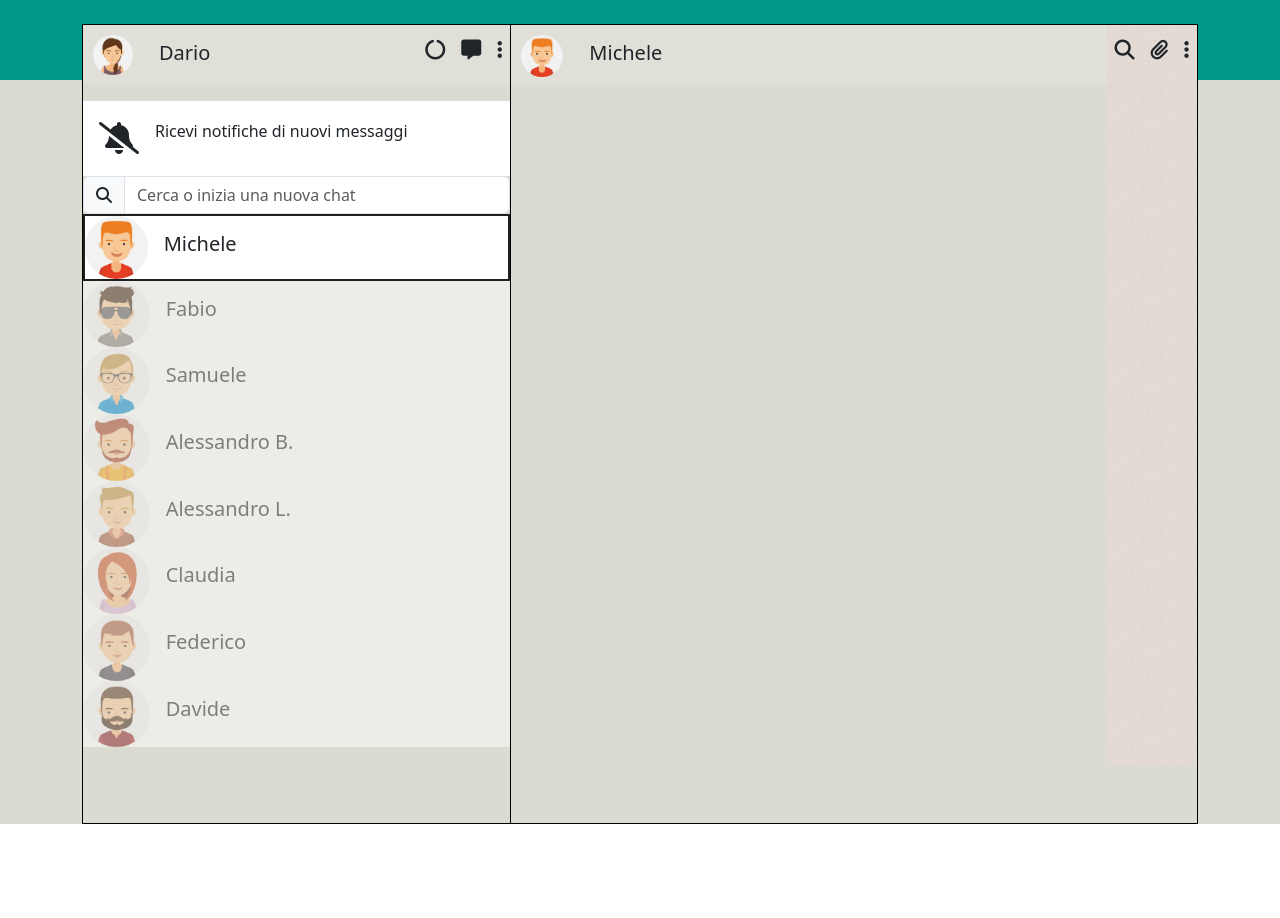
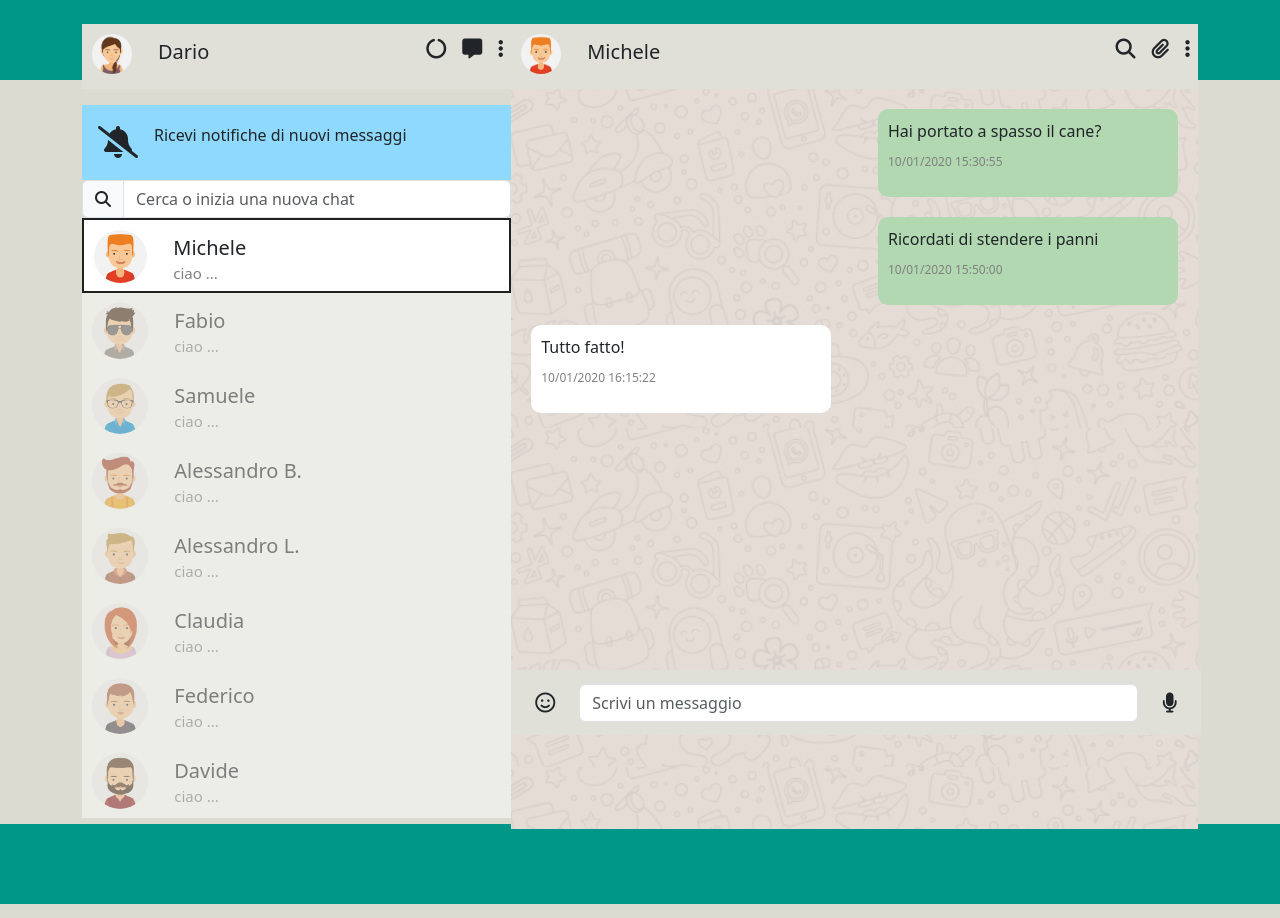
Before and after one commit to DarioLoForti/vue-boolzapp, a plain HTML site: page index.html in a window 1280 px wide. Before the commit the page ends 824 px from the top, so only its background shows below. Drawn offline with nearby package versions, Linux system fonts and the light colour scheme.

Commit message:
mileston 1 completata

```diff
--- a/css/style.css
+++ b/css/style.css
@@ -11,7 +11,7 @@ body{
 }
 
 .content{
-border: 1px solid black;
+
 height: 800px;
 margin: 0 auto;
 }
@@ -22,44 +22,80 @@ width: 500px;
 
 .right{
  width: 800px;
- border-left: none;
+
 }
 
 .profile{
     width: 100%;
+    height: 65px;
     background-color: #e0e0d8;
 }
 
-.image>img{
-width: 40px;
+.profile img{
+height: 40px;
 border-radius: 50%;
-margin:10px
+margin:10px;
 }
+
 .notifiche{
-    background-color: white;
+    background-color: #8ED9FD;
     height: 75px;
     align-items: center;
 }
 .profile-message{
-    height: 60px;
+    height: 65px;
     background-color: #e0e0d8;
 }
 .chat{
     height: 740px;
     background-image: url(../img/mine.jpg);
     background-size: contain;
+    display: flex;
+    flex-direction: column;
+    overflow-y: auto;
+    padding: 10px;
 }
-.list-conctact{
-    height: 600px;
+.message {
+    width: 300px;
+    margin: 10px;
+    padding: 10px;
+    border-radius: 10px;
+}
+
+.sent {
+    align-self: flex-end;
+    background-color: #b2d8b2;
+}
+
+.received {
+    align-self: flex-start;
+    background-color: white;
+}
+
+.message-text {
+    margin: 0;
+}
+
+.message-date {
+    font-size: 12px;
+    color: gray;
+    margin-top: 10px;
+}
+.list-contact{
+    height: 700px;
 }
 .contact-all img{
     border-radius: 50%;
-    height: 100%;
+    margin: 10px;
+    height: 75%;
     object-fit: cover;
 }
-
+.text span{
+    font-size: 15px;
+    color: gray;
+}
 .contact-all{
-    height: calc(600px / 9);
+    height: calc(600px / 8);
     opacity: 0.5;
     background-color: white;
 }
@@ -69,7 +105,20 @@ margin:10px
 }
 
 .profile-message img{
-    height: 70%;
+    height: 40px;
     border-radius: 50%;
     margin: 10px
 }
+.input-messages{
+    width: 690px;
+    height: 65px;
+    background-color: #e0e0d8;
+    position: fixed;
+    bottom: 65px;
+    justify-content: space-between;
+    align-items: center;
+
+}
+.input-message{
+    width: 650px;
+}
--- a/index.html
+++ b/index.html
@@ -35,15 +35,19 @@
                               </div>
                               <div class="list-contact">
                                   <div class="contact-all d-flex"
-                                  v-for="(contact, index) in contacts"
+                                  v-for="(contact, index) in contacts" key="index"
                                   :class="currentContact === index ? 'active' : ''"
                                   @click="changeContact(index)"
                                   >
                                   <img :src="contact.avatar" alt="">
-                                  <h5 class="m-3">
-                                    {{ contact.name }}
-                                  </h5>
+                                  <div class="text">
+                                      <h5 class="m-3">
+                                        {{ contact.name }}
+                                        <br>
+                                        <span>ciao ...</span>
+                                      </h5>
 
+                                  </div>
                                   </div>
                               </div>
                         </div>
@@ -55,11 +59,29 @@
                                         {{ contacts[currentContact].name }}
                                       </h5>
                                 </div>
-                                <div class="chat d-flex">
+                                <div class="icon-profile">
                                     <i class="fa-solid fa-magnifying-glass fa-lg mt-4 mx-2"></i>
                                     <i class="fa-solid fa-paperclip fa-lg mt-4 mx-2"></i>
                                     <i class="fa-solid fa-ellipsis-vertical fa-lg mt-4 mx-2"></i>
-                                 </div>
+                                </div>
+                            </div>
+                            <div class="chat">
+                                <div v-for="message in contacts[currentContact].messages" :key="message.date" class="message" :class="{ 'sent': message.status === 'sent', 'received': message.status === 'received' }">
+                                    <p class="message-text">{{ message.message }}</p>
+                                    <p class="message-date">{{ message.date }}</p>
+                                </div>
+                            </div>
+                            <div class="input-messages d-flex">
+                                <div class="emoticon">
+                                    <i class="fa-regular fa-face-smile fa-lg mx-4"></i>
+                                </div>
+                                <div class="input-message">
+                                    <input type="text" class="form-control" placeholder="Scrivi un messaggio">
+                                </div>
+                                <div class="mic">
+                                    <i class="fa-solid fa-microphone fa-lg mx-4"></i>
+                                </div>
+
                             </div>
                         </div>
                 </div>
```
